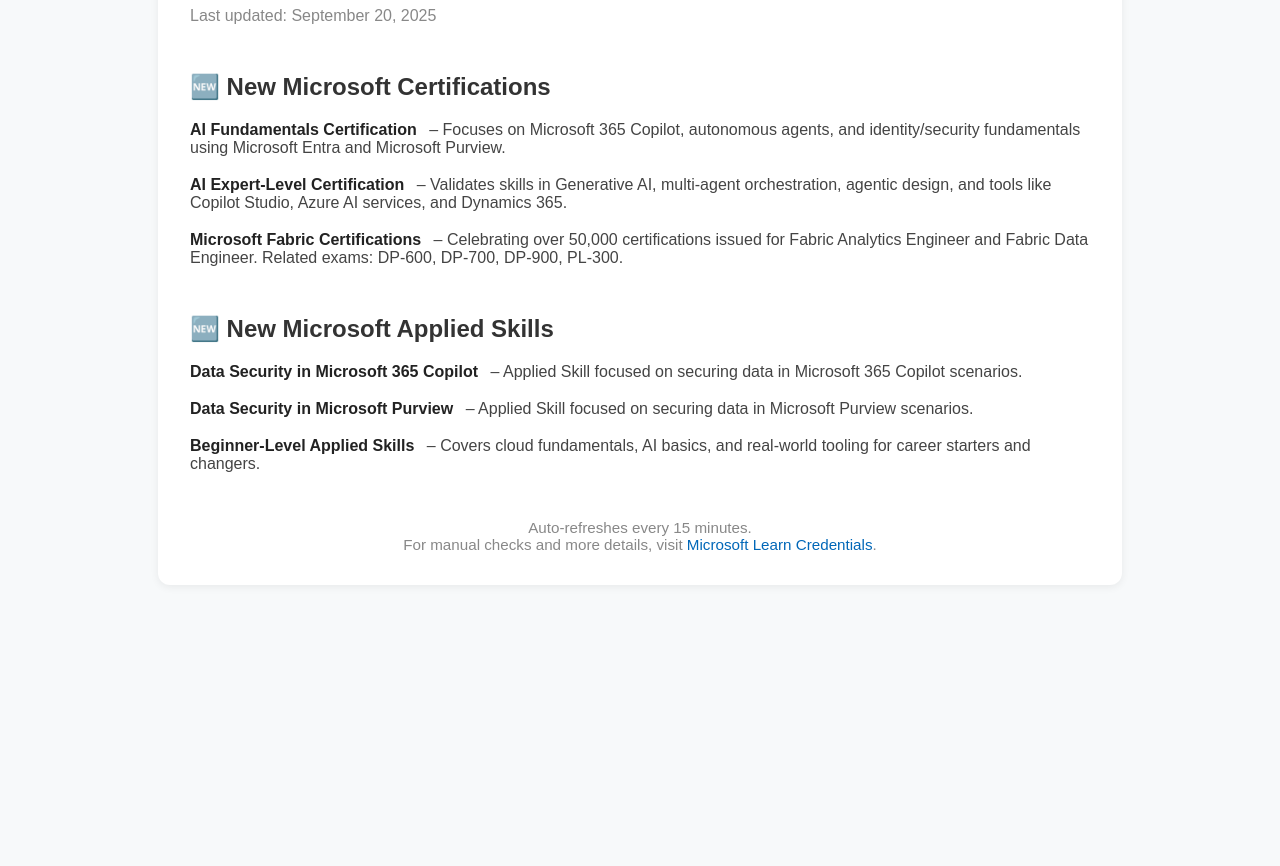
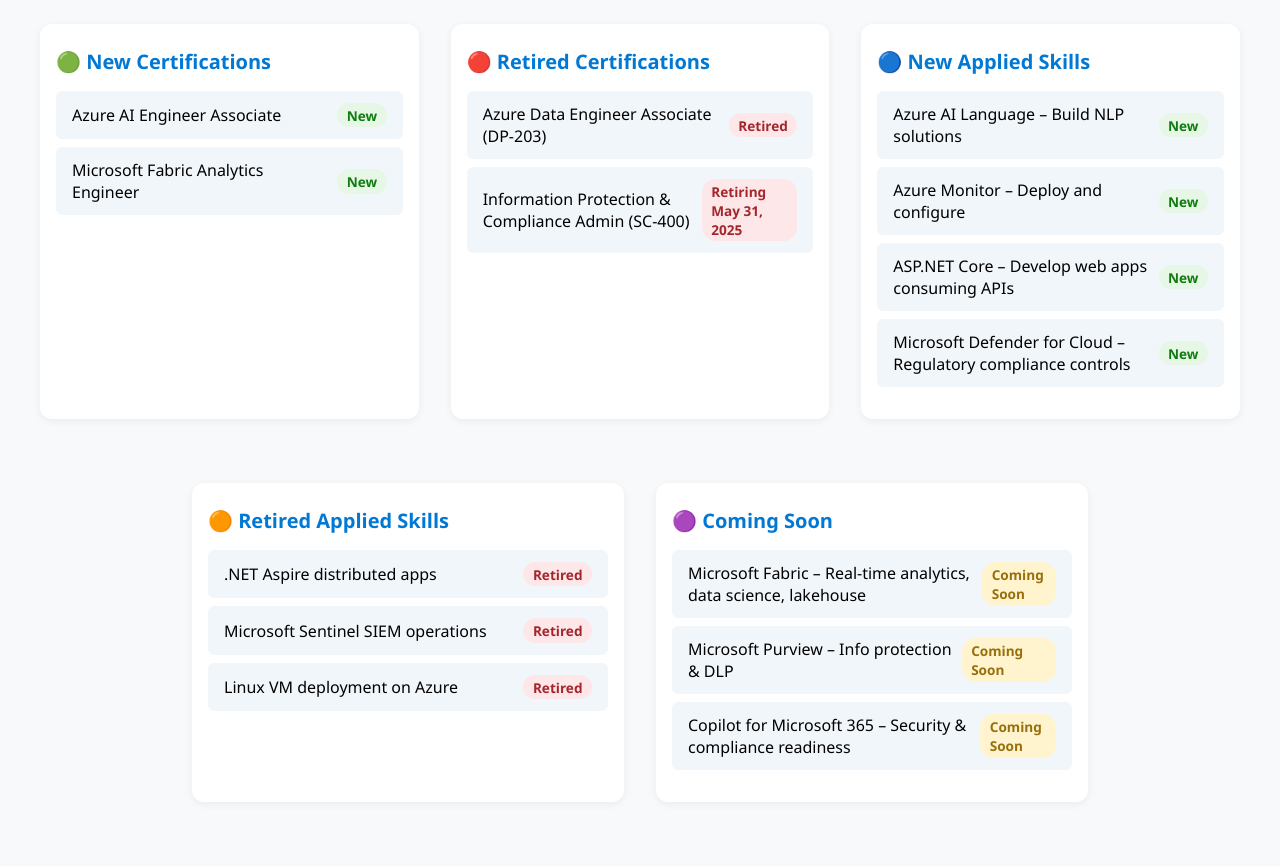
Before and after one commit to kizito-nwaodu/ms-credentials-dashboard, a plain HTML site: page index.html in a window 1280 px wide. Shown: the part 145-1011 px from the top of the page. Before the commit the page ends 800 px from the top, so only its background shows below. Drawn offline with Linux system fonts and the light colour scheme.

Commit message:
Update index.html

```diff
--- a/index.html
+++ b/index.html
@@ -1,45 +1,176 @@
+
 <!DOCTYPE html>
 <html lang="en">
 <head>
     <meta charset="UTF-8">
     <title>Microsoft Credentials Update Dashboard</title>
-    <meta http-equiv="refresh" content="21600"> <!-- Auto-refresh every 6 hours -->
+    <meta name="viewport" content="width=device-width, initial-scale=1">
     <style>
-        body { font-family: Arial, sans-serif; background: #f7f9fa; margin: 0; padding: 0; }
-        .container { max-width: 900px; margin: 40px auto; background: #fff; border-radius: 12px; box-shadow: 0 2px 8px #0001; padding: 32px; }
-        h1 { color: #0067b8; }
-        h2 { color: #333; margin-top: 2em; }
-        ul { list-style: none; padding: 0; }
-        li { margin-bottom: 1.2em; }
-        .section { margin-bottom: 2.5em; }
-        .item-title { font-weight: bold; color: #222; }
-        .item-desc { color: #444; margin-left: 0.5em; }
-        .date { color: #888; font-size: 1em; margin-bottom: 1.5em; }
-        footer { margin-top: 3em; text-align: center; color: #888; font-size: 0.95em; }
-        a { color: #0067b8; text-decoration: none; }
-        a:hover { text-decoration: underline; }
+        body {
+            font-family: 'Segoe UI', Arial, sans-serif;
+            background: #f7f9fa;
+            margin: 0;
+            padding: 0;
+        }
+        header {
+            background: #0078d4;
+            color: #fff;
+            padding: 1.5rem 1rem 1rem 1rem;
+            text-align: center;
+        }
+        h1 {
+            margin: 0 0 0.5rem 0;
+            font-size: 2rem;
+        }
+        .dashboard {
+            display: flex;
+            flex-wrap: wrap;
+            justify-content: center;
+            gap: 2rem;
+            padding: 2rem 1rem;
+            max-width: 1200px;
+            margin: auto;
+        }
+        .section {
+            background: #fff;
+            border-radius: 12px;
+            box-shadow: 0 2px 8px rgba(0,0,0,0.06);
+            flex: 1 1 320px;
+            min-width: 320px;
+            max-width: 400px;
+            padding: 1.5rem 1rem;
+            display: flex;
+            flex-direction: column;
+            margin-bottom: 2rem;
+        }
+        .section h2 {
+            margin-top: 0;
+            font-size: 1.25rem;
+            color: #0078d4;
+            margin-bottom: 1rem;
+            display: flex;
+            align-items: center;
+            gap: 0.5rem;
+        }
+        ul {
+            list-style: none;
+            padding: 0;
+            margin: 0;
+        }
+        li {
+            background: #f1f6fa;
+            margin-bottom: 0.5rem;
+            padding: 0.75rem 1rem;
+            border-radius: 6px;
+            font-size: 1rem;
+            display: flex;
+            align-items: center;
+            gap: 0.5rem;
+        }
+        .badge {
+            display: inline-block;
+            padding: 0.2em 0.7em;
+            border-radius: 1em;
+            font-size: 0.85em;
+            font-weight: 600;
+            margin-left: auto;
+        }
+        .new { background: #e6f7e6; color: #107c10; }
+        .retired { background: #fde7e9; color: #a4262c; }
+        .soon { background: #fff4ce; color: #986f0b; }
+        @media (max-width: 900px) {
+            .dashboard { flex-direction: column; align-items: center; }
+            .section { max-width: 95vw; }
+        }
     </style>
 </head>
 <body>
-    <div class="container">
+    <header>
         <h1>Microsoft Credentials Update Dashboard</h1>
-        <div class="date">Last updated: September 20, 2025</div>
-        <div class="section">
-            <h2>🆕 New Microsoft Certifications</h2>
+        <p>Stay up-to-date with the latest changes to Microsoft Certifications and Applied Skills</p>
+    </header>
+    <main class="dashboard">
+        <section class="section">
+            <h2>🟢 New Certifications</h2>
             <ul>
-                <li><span class="item-title">AI Fundamentals Certification</span><span class="item-desc"> – Focuses on Microsoft 365 Copilot, autonomous agents, and identity/security fundamentals using Microsoft Entra and Microsoft Purview.</span></li><li><span class="item-title">AI Expert-Level Certification</span><span class="item-desc"> – Validates skills in Generative AI, multi-agent orchestration, agentic design, and tools like Copilot Studio, Azure AI services, and Dynamics 365.</span></li><li><span class="item-title">Microsoft Fabric Certifications</span><span class="item-desc"> – Celebrating over 50,000 certifications issued for Fabric Analytics Engineer and Fabric Data Engineer. Related exams: DP-600, DP-700, DP-900, PL-300.</span></li>
+                <li>
+                    Azure AI Engineer Associate
+                    <span class="badge new">New</span>
+                </li>
+                <li>
+                    Microsoft Fabric Analytics Engineer
+                    <span class="badge new">New</span>
+                </li>
             </ul>
-        </div>
-        <div class="section">
-            <h2>🆕 New Microsoft Applied Skills</h2>
+        </section>
+        <section class="section">
+            <h2>🔴 Retired Certifications</h2>
             <ul>
-                <li><span class="item-title">Data Security in Microsoft 365 Copilot</span><span class="item-desc"> – Applied Skill focused on securing data in Microsoft 365 Copilot scenarios.</span></li><li><span class="item-title">Data Security in Microsoft Purview</span><span class="item-desc"> – Applied Skill focused on securing data in Microsoft Purview scenarios.</span></li><li><span class="item-title">Beginner-Level Applied Skills</span><span class="item-desc"> – Covers cloud fundamentals, AI basics, and real-world tooling for career starters and changers.</span></li>
+                <li>
+                    Azure Data Engineer Associate (DP-203)
+                    <span class="badge retired">Retired</span>
+                </li>
+                <li>
+                    Information Protection & Compliance Admin (SC-400)
+                    <span class="badge retired">Retiring May 31, 2025</span>
+                </li>
             </ul>
-        </div>
-        <footer>
-            Auto-refreshes every 15 minutes.<br>
-            For manual checks and more details, visit <a href="https://learn.microsoft.com/en-us/credentials/" target="_blank">Microsoft Learn Credentials</a>.
-        </footer>
-    </div>
+        </section>
+        <section class="section">
+            <h2>🔵 New Applied Skills</h2>
+            <ul>
+                <li>
+                    Azure AI Language – Build NLP solutions
+                    <span class="badge new">New</span>
+                </li>
+                <li>
+                    Azure Monitor – Deploy and configure
+                    <span class="badge new">New</span>
+                </li>
+                <li>
+                    ASP.NET Core – Develop web apps consuming APIs
+                    <span class="badge new">New</span>
+                </li>
+                <li>
+                    Microsoft Defender for Cloud – Regulatory compliance controls
+                    <span class="badge new">New</span>
+                </li>
+            </ul>
+        </section>
+        <section class="section">
+            <h2>🟠 Retired Applied Skills</h2>
+            <ul>
+                <li>
+                    .NET Aspire distributed apps
+                    <span class="badge retired">Retired</span>
+                </li>
+                <li>
+                    Microsoft Sentinel SIEM operations
+                    <span class="badge retired">Retired</span>
+                </li>
+                <li>
+                    Linux VM deployment on Azure
+                    <span class="badge retired">Retired</span>
+                </li>
+            </ul>
+        </section>
+        <section class="section">
+            <h2>🟣 Coming Soon</h2>
+            <ul>
+                <li>
+                    Microsoft Fabric – Real-time analytics, data science, lakehouse
+                    <span class="badge soon">Coming Soon</span>
+                </li>
+                <li>
+                    Microsoft Purview – Info protection & DLP
+                    <span class="badge soon">Coming Soon</span>
+                </li>
+                <li>
+                    Copilot for Microsoft 365 – Security & compliance readiness
+                    <span class="badge soon">Coming Soon</span>
+                </li>
+            </ul>
+        </section>
+    </main>
 </body>
 </html>
```
